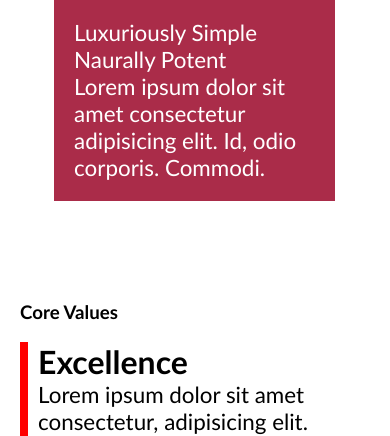
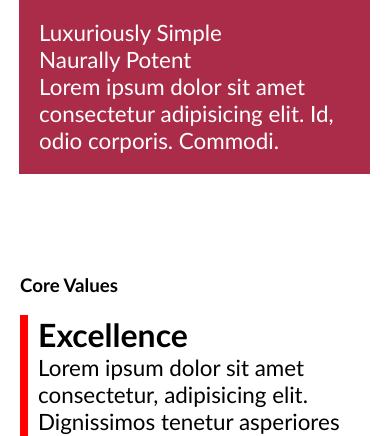
Before and after one commit to VergilKellley/your-beauty-salon, a PHP site: page /about in a window 390 px wide. Shown: the part 2231-2667 px from the top of the page. Run offline with PHP 8.4, Linux system fonts and the light colour scheme; data that the repository does not hold is empty; a stand-in replaces the project's code that opens the database connection; some libraries are stand-ins or nearby versions; some web fonts are replaced.

Commit message:
set text box to width 100%

```diff
--- a/css/about.css
+++ b/css/about.css
@@ -224,6 +224,10 @@ div ul li a {
         position: relative !important;
         width: 80%;
     }
+
+    .text-under-large-image {
+        width: 100%;
+    }
 }
 
 @media screen and (max-width: 440px) {
```
